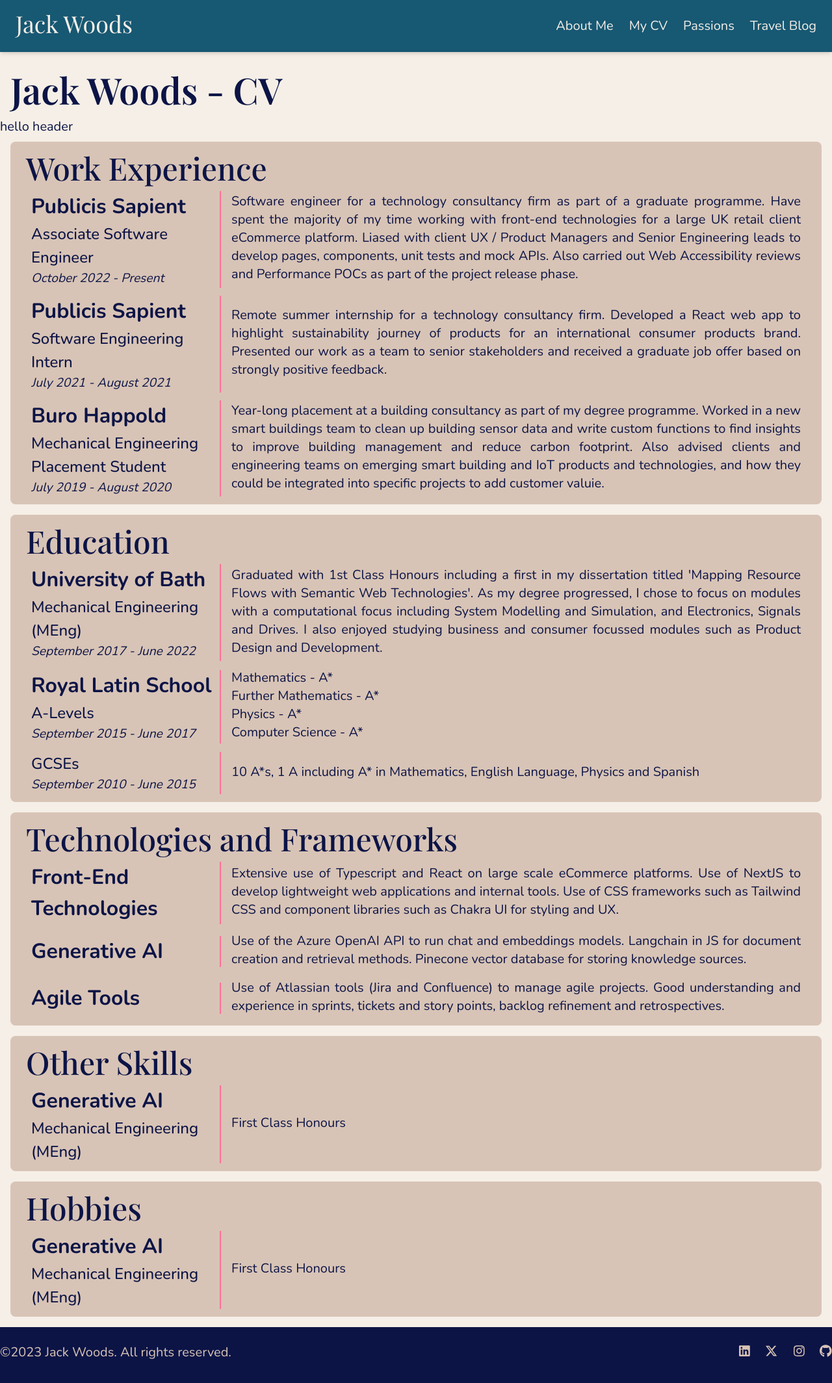
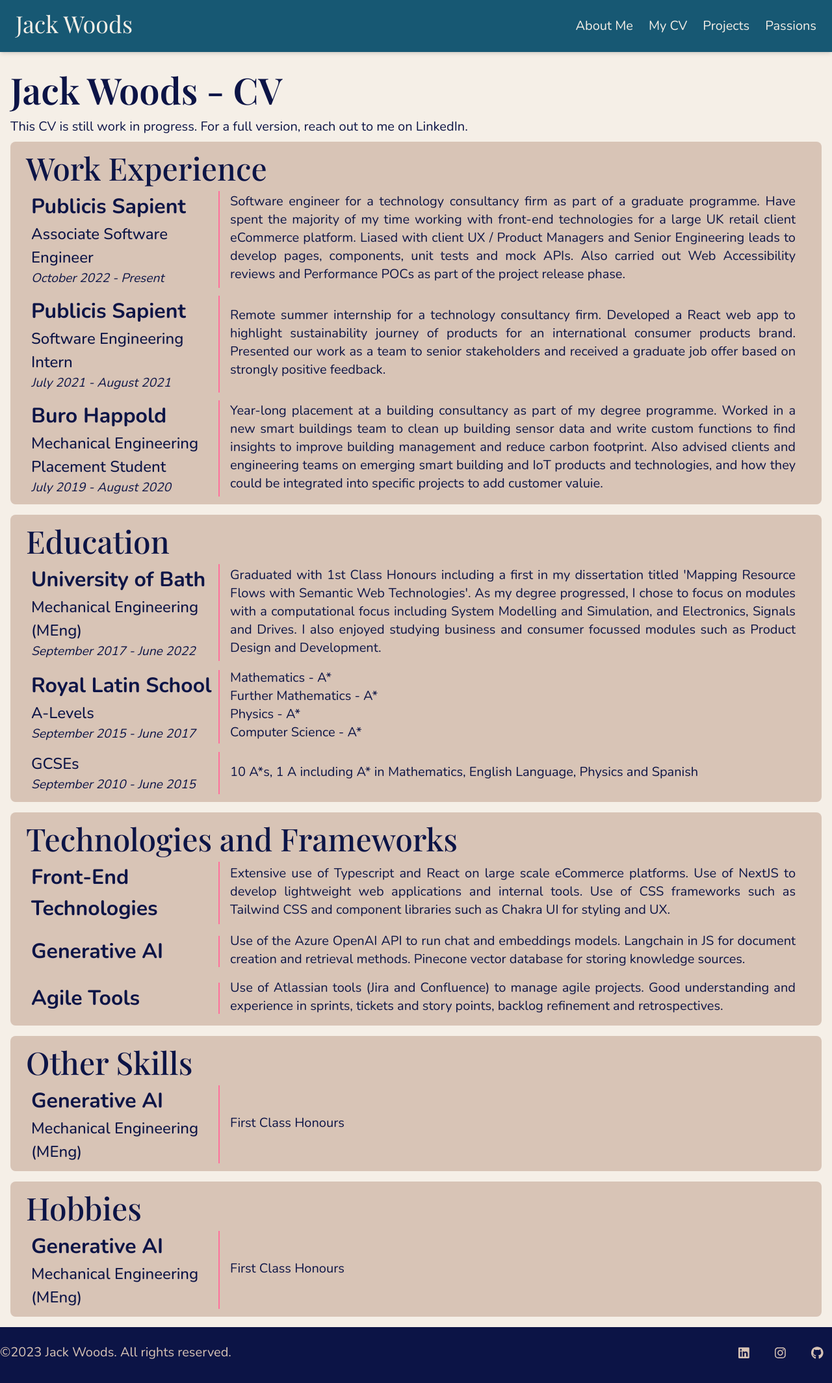
Before and after one commit to Woods-Jack/personal-site, a Next.js app: page /cv in a window 1280 px wide. Shown: the whole page at 65% size. Built offline with nearby package versions, Linux system fonts and the light colour scheme; a web font is replaced by a local one; what tailwindcss-filters would draw is missing.

Commit message:
Ready for adding to social media

```diff
--- a/app/cv/page.tsx
+++ b/app/cv/page.tsx
@@ -8,7 +8,7 @@
     <main className='pt-24'>
       <div className='max-w-[1400px] flex flex-col md:mx-auto mx-4 justify-center'>
         <h1 className='md:px-4'>Jack Woods - CV</h1>
-        <p>{header.content}</p>
+        <p className='md:px-4'>{header.content}</p>
         <div className='flex flex-col space-y-4 mb-4'>
           {sections.map((section, index) => (
               <CVSection key={section.header} header={section.header} content={section.content} />
--- a/app/passions/[passion]/page.tsx
+++ b/app/passions/[passion]/page.tsx
@@ -8,8 +8,14 @@
   return (
   <main className="pt-24">
     <div className='max-w-[1200px] flex flex-col md:mx-auto mx-4 justify-center'>
-      {passion ? <h1>{passion.title}</h1> : <h1>Page Not Found</h1>}
-      </div>
+      {passion ?
+      <>
+        <h1>{passion.title}</h1>
+        <p>This page is under construction...</p>
+      </>
+      :
+        <h1>Page Not Found</h1>}
+    </div>
   </main>
   )
 };
--- a/components/CV/SectionEntry.tsx
+++ b/components/CV/SectionEntry.tsx
@@ -3,7 +3,7 @@
 
 export const SectionEntry = ({title, subtitle, date, desc}: SectionEntryProps) => {
     return(
-        <div className="ml-2 md:ml-4 mb-2 flex flex-col md:flex-row justify-stretch items-center">
+        <div className="mx-2 md:ml-4 mb-2 flex flex-col md:flex-row justify-stretch items-center">
             <div className="mb-1 flex flex-col md:justify-between items-start md:w-1/4 w-full border-r-[#ff709c] md:border-r-2">
                 <h3><strong>{title}</strong></h3>
                 <h4>{subtitle}</h4>
--- a/components/common/Avatar.tsx
+++ b/components/common/Avatar.tsx
@@ -15,7 +15,7 @@
   }, []);
 
   const attrs = `translate(-48%, calc(-25% + ${imgOffset * -0.3}px)) scale(${1 + 0.0005 * imgOffset})`;
-  const attrsMobile = `translate(0%, ${imgOffset * -0.3}px) scale(${1 + 0.0005 * imgOffset})`;
+  const attrsMobile = `translate(0%, ${imgOffset * -0.3}px)`;
   const parallax = isMobile ? attrsMobile : attrs;
 
   if (isMobile === null) {
--- a/components/common/Footer/Footer.tsx
+++ b/components/common/Footer/Footer.tsx
@@ -9,10 +9,16 @@
       <div className="container w-full mx-auto flex items-center justify-between flex-col md:flex-row">
         <p>&copy;{`${getCurrentYear()} Jack Woods. All rights reserved.`}</p>
         <div className="flex space-x-6 mt-4 md:mt-0 h-8 justify-end">
-          <FontAwesomeIcon icon={faLinkedin} />
-          <FontAwesomeIcon icon={faXTwitter} />
-          <FontAwesomeIcon icon={faInstagram} />
-          <FontAwesomeIcon icon={faGithub} />
+          <a className='w-8' href='https://www.linkedin.com/in/jack-woods-london/'>
+            <FontAwesomeIcon icon={faLinkedin} />
+          </a>
+          <a className='w-8' href='https://www.instagram.com/jack.woods_/'>
+            <FontAwesomeIcon icon={faInstagram} />
+          </a>
+          <a className='w-8' href='https://github.com/Woods-Jack/'>
+            <FontAwesomeIcon icon={faGithub} />
+          </a>
+
         </div>
       </div>
     </footer>
--- a/components/common/NavMenu/constants/menuItems.js
+++ b/components/common/NavMenu/constants/menuItems.js
@@ -8,11 +8,11 @@
       slug: '/cv',
     },
     {
+      title: 'Projects',
+      slug: '/projects',
+    },
+    {
       title: 'Passions',
       slug: '/passions',
     },
-    {
-      title: 'Travel Blog',
-      slug: '/blog',
-    }
 ];
--- a/constants/cv.js
+++ b/constants/cv.js
@@ -1,6 +1,6 @@
 export const cv = {
     header: {
-        content: 'hello header'
+        content: 'This CV is still work in progress. For a full version, reach out to me on LinkedIn.'
     },
     sections: [
         {
```
